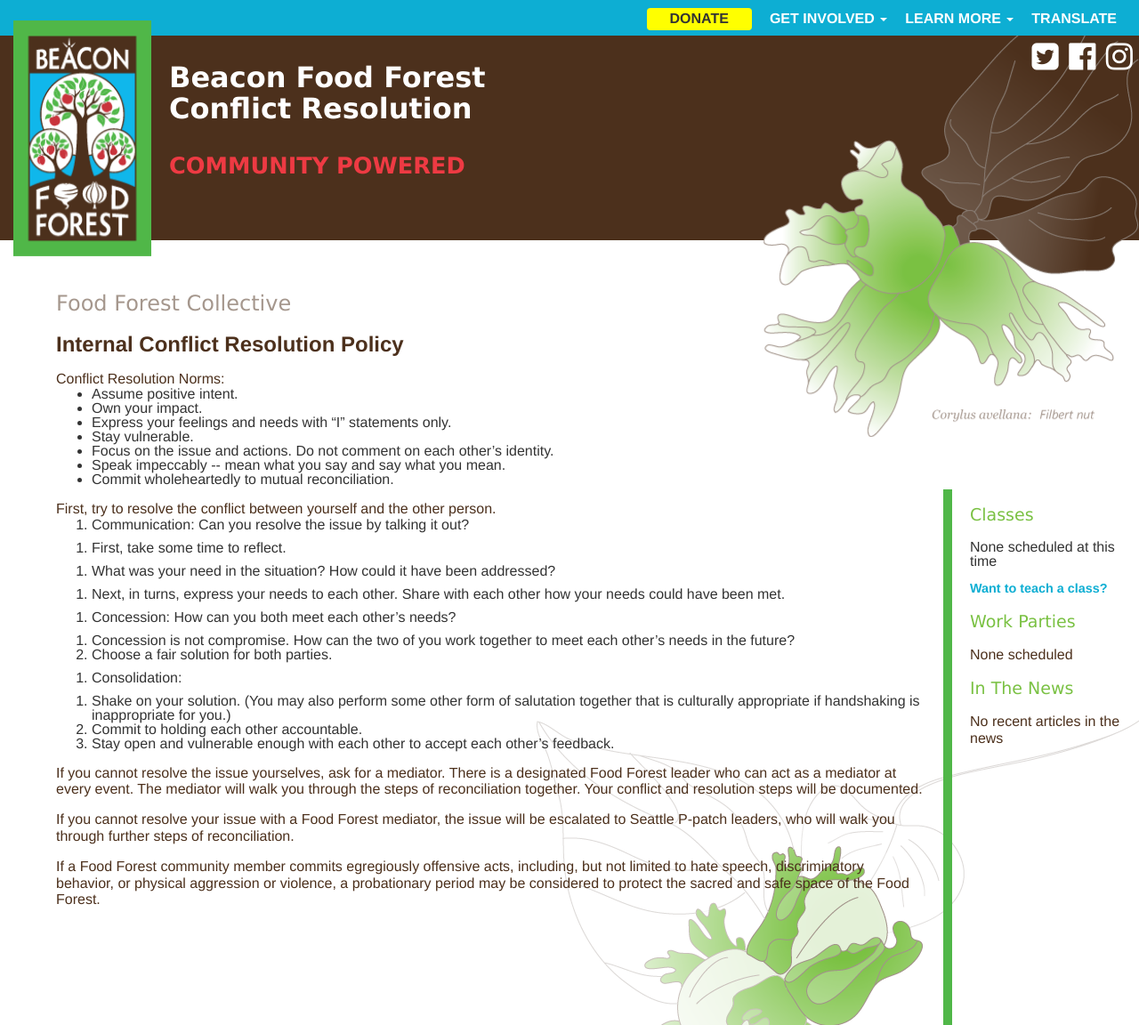
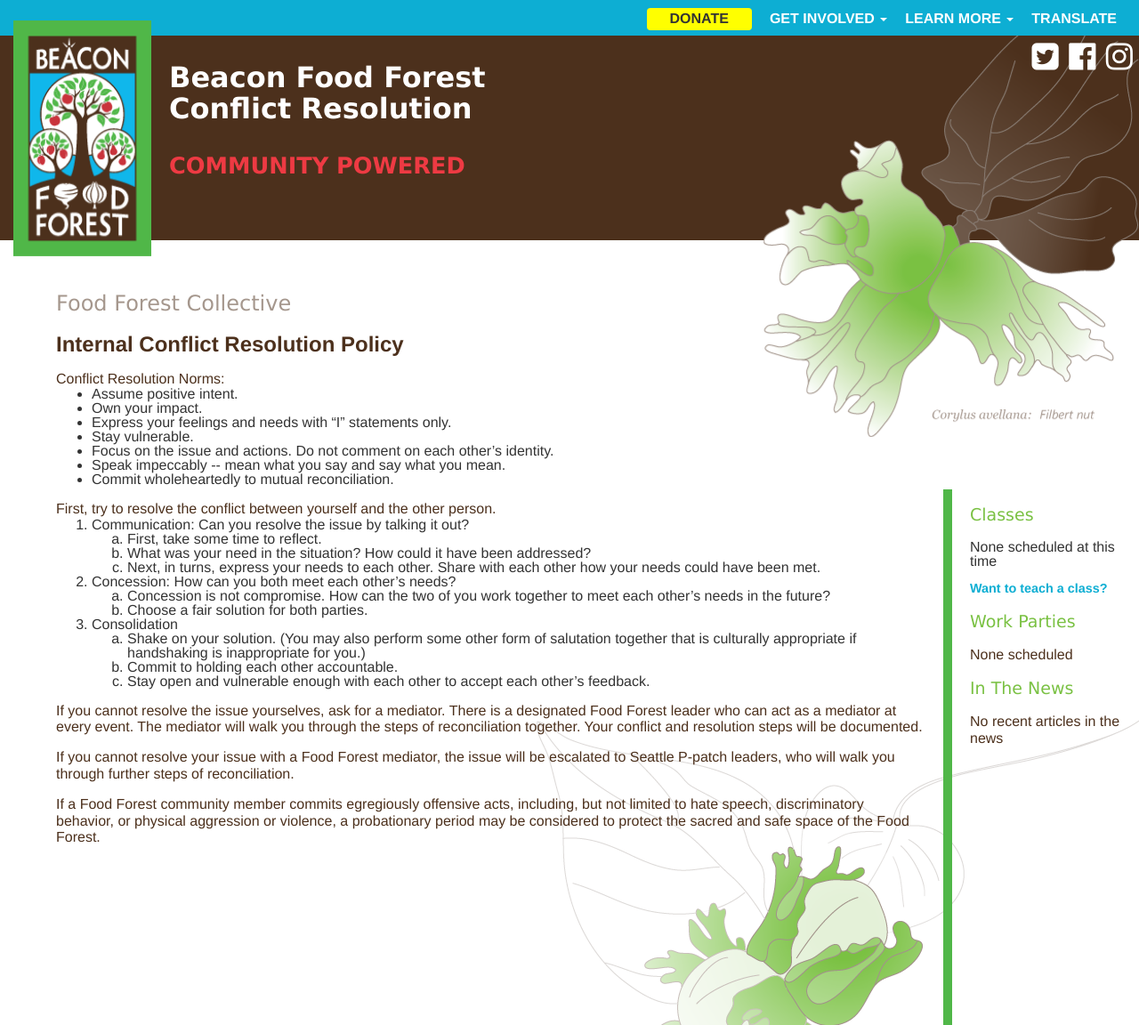
Before and after one commit to imagreenplant/beacon-food-forest, a Django app: page /conflict-resolution/ in a window 1280 px wide. Shown: the top 1152 px of the page at 89% size. Run offline with Django 3.2, Linux system fonts and the light colour scheme; data that the repository does not hold is empty; parts of the project's set-up code (start-up, migrations or seed data) failed here and were passed over; some libraries are stand-ins or nearby versions.

Commit message:
Cleanup format

```diff
--- a/infopages/templates/infopages/conflict-resolution.html
+++ b/infopages/templates/infopages/conflict-resolution.html
@@ -16,34 +16,27 @@
     <li>Speak impeccably -- mean what you say and say what you mean. </li>
     <li>Commit wholeheartedly to mutual reconciliation.</li>
 </ul>
-<p></p>
 <p>First, try to resolve the conflict between yourself and the other person. </p>
 <ol>
     <li>Communication: Can you resolve the issue by talking it out? </li>
-</ol>
-<ol>
+    <ol style="list-style-type: lower-alpha; padding-bottom: 0;">
         <li>First, take some time to reflect. </li>
-</ol>
-<ol>
         <li>What was&nbsp;your need&nbsp;in the situation? How could it have been addressed?</li>
-</ol>
-<ol>
         <li>Next, in turns, express&nbsp;your needs to each other. Share with each other how your needs could have been met. </li>
     </ol>
-<ol>
+
     <li>Concession: How can you both meet each other&rsquo;s needs?</li>
-</ol>
-<ol>
+    <ol style="list-style-type: lower-alpha; padding-bottom: 0;">
         <li>Concession is not compromise. How can the two of you work together to meet each other&rsquo;s needs in the future?</li>
         <li>Choose a fair solution&nbsp;for both parties. </li>
     </ol>
-<ol>
-    <li>Consolidation: </li>
-</ol>
-<ol>
+
+    <li>Consolidation</li>
+    <ol style="list-style-type: lower-alpha; padding-bottom: 0;">
         <li>Shake on your solution. (You may also perform some other form of salutation together that is culturally appropriate if handshaking is inappropriate for you.) </li>
         <li>Commit to holding each other accountable. </li>
         <li>Stay open&nbsp;and vulnerable&nbsp;enough with each other to accept each other&rsquo;s feedback. </li>
+    </ol>
 </ol>
 <p></p>
 <p>If you cannot resolve the issue yourselves, ask for a mediator. There is a designated Food Forest leader who can act as a mediator at every event. The mediator will walk you through the steps of reconciliation together. Your conflict and resolution steps will be documented. </p>
```
Lines whose indentation alone changed are shown as unchanged.
